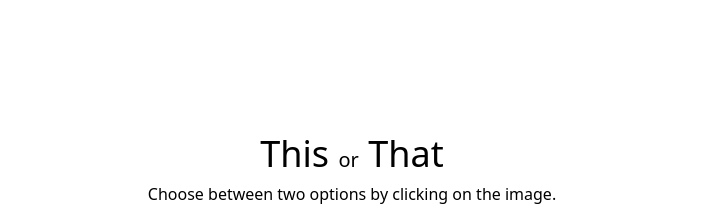
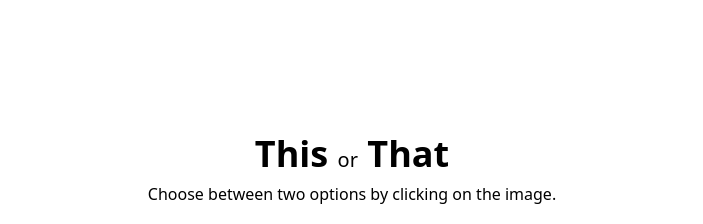
Before and after one commit to ikhlasdansantai/this-or-that, a Vue app: page / in a window 1280 px wide. Shown: the top 224 px of the page, without its empty margins (288-991 px from the left). Built offline with nearby package versions, Linux system fonts and the light colour scheme; the HTML template or start-up script is replaced by a standard one.

Commit message:
style: adjust title to make it bold

```diff
--- a/src/App.vue
+++ b/src/App.vue
@@ -40,7 +40,9 @@ const reset = () => {
 
 <template>
   <header id="container-all" class="space-y-2">
-    <h1 class="text-center font-sans text-4xl">This <span class="text-xl">or</span> That</h1>
+    <h1 class="text-center font-sans text-4xl font-semibold">
+      This <span class="text-xl">or</span> That
+    </h1>
     <p class="text-center">Choose between two options by clicking on the image.</p>
   </header>
 
```
